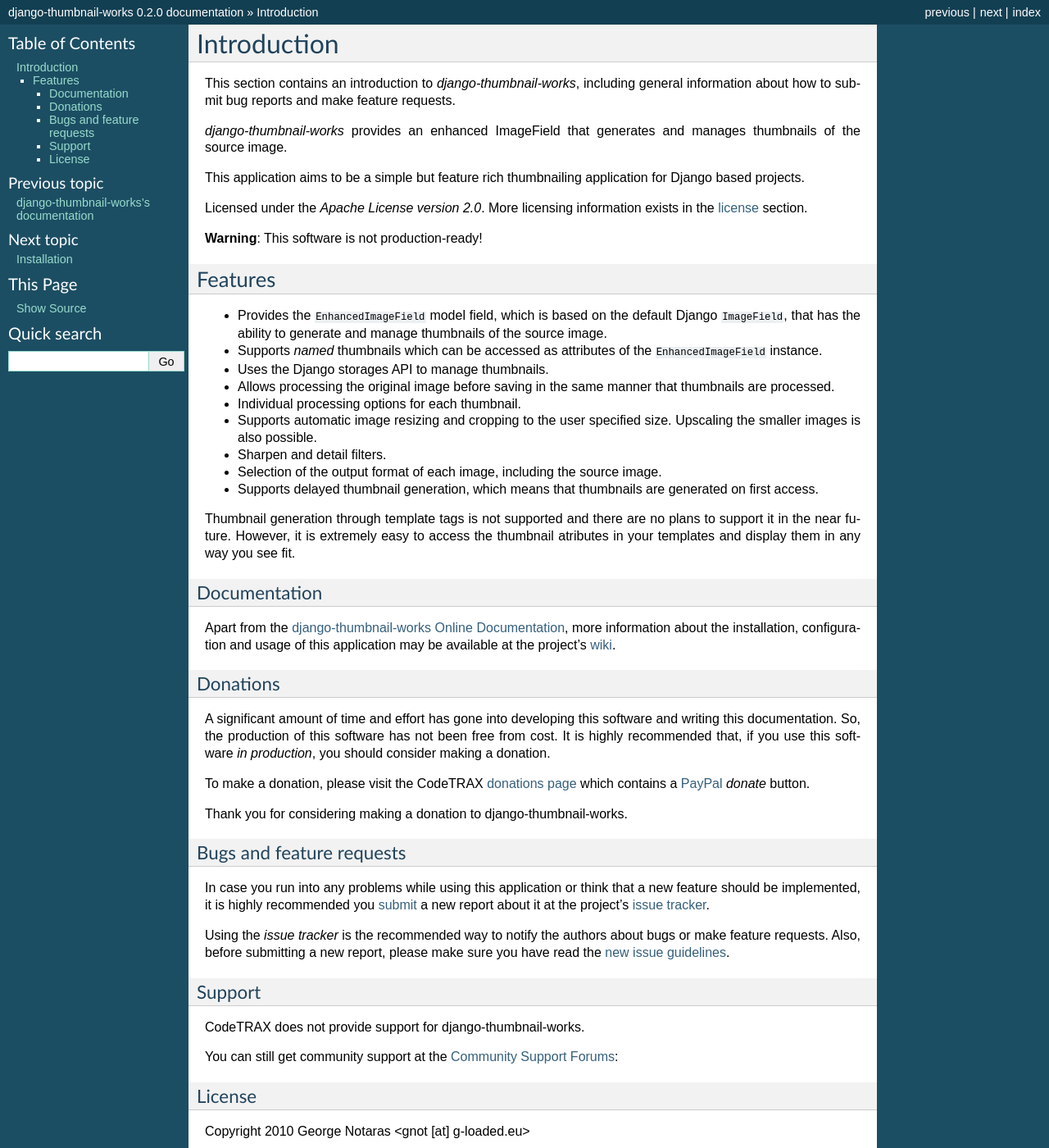
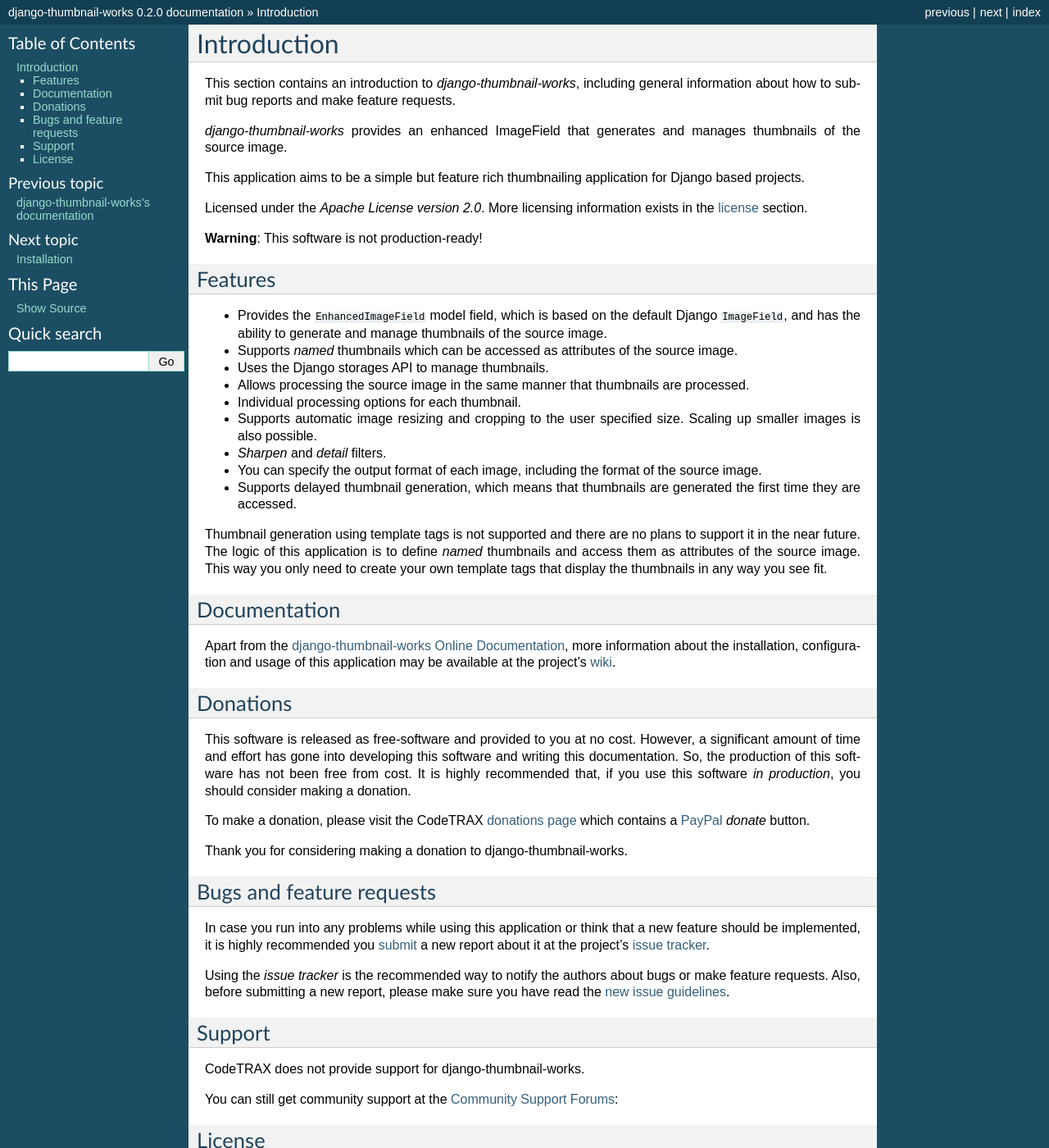
Before and after one commit to danielsokolowski/django-thumbnail-works-bitbucket, a Sphinx documentation site: the page built from docs/introduction.rst, in a window 1280 px wide and 1400 px high. Shown: the whole window at 82% size. Built offline with Sphinx 7.4.7, drawn with Linux system fonts in a browser that asks for light colours.

Commit message:
Fixed various documentation bugs

```diff
--- a/docs/faq.rst
+++ b/docs/faq.rst
@@ -22,7 +22,7 @@
 **Please define use-in-production**
     *Use-in-production* refers to using this software to power a web site
     or to develop derivative works which are used to power a web site
-    in the internet or in a corporate intranet.
+    on the internet or in a corporate intranet.
 
 **How much should I donate?**
     This is totally up to you. If we all made a one dollar donation to each
--- a/docs/introduction.rst
+++ b/docs/introduction.rst
@@ -17,28 +17,32 @@
 
 **Warning**: This software is not production-ready!
 
+
 Features
---------
+========
+
 - Provides the ``EnhancedImageField`` model field, which is based on the
-  default Django ``ImageField``, that has the ability to generate and manage
+  default Django ``ImageField``, and has the ability to generate and manage
   thumbnails of the source image.
 - Supports *named* thumbnails which can be accessed as attributes of the
-  ``EnhancedImageField`` instance.
+  source image.
 - Uses the Django storages API to manage thumbnails.
-- Allows processing the original image before saving in the same manner that
-  thumbnails are processed.
+- Allows processing the source image in the same manner that thumbnails are
+  processed.
 - Individual processing options for each thumbnail.
 - Supports automatic image resizing and cropping to the user specified size.
-  Upscaling the smaller images is also possible.
-- Sharpen and detail filters.
-- Selection of the output format of each image, including the source image.
+  Scaling up smaller images is also possible.
+- *Sharpen* and *detail* filters.
+- You can specify the output format of each image, including the format of the
+  source image.
 - Supports delayed thumbnail generation, which means that thumbnails are
-  generated on first access.
+  generated the first time they are accessed.
 
-Thumbnail generation through template tags is not supported and there are
-no plans to support it in the near future. However, it is extremely easy
-to access the thumbnail atributes in your templates and display them in
-any way you see fit.
+Thumbnail generation using template tags is not supported and there are
+no plans to support it in the near future. The logic of this application
+is to define *named* thumbnails and access them as attributes of the source
+image. This way you only need to create your own template tags that display
+the thumbnails in any way you see fit.
 
 
 Documentation
@@ -55,7 +59,8 @@
 Donations
 =========
 
-A significant amount of time and effort has gone into developing this software
+This software is released as free-software and provided to you at no cost. However,
+a significant amount of time and effort has gone into developing this software
 and writing this documentation. So, the production of this software has not
 been free from cost. It is highly recommended that, if you use this software
 *in production*, you should consider making a donation.
```
Also changed, not shown: 1 other file.
